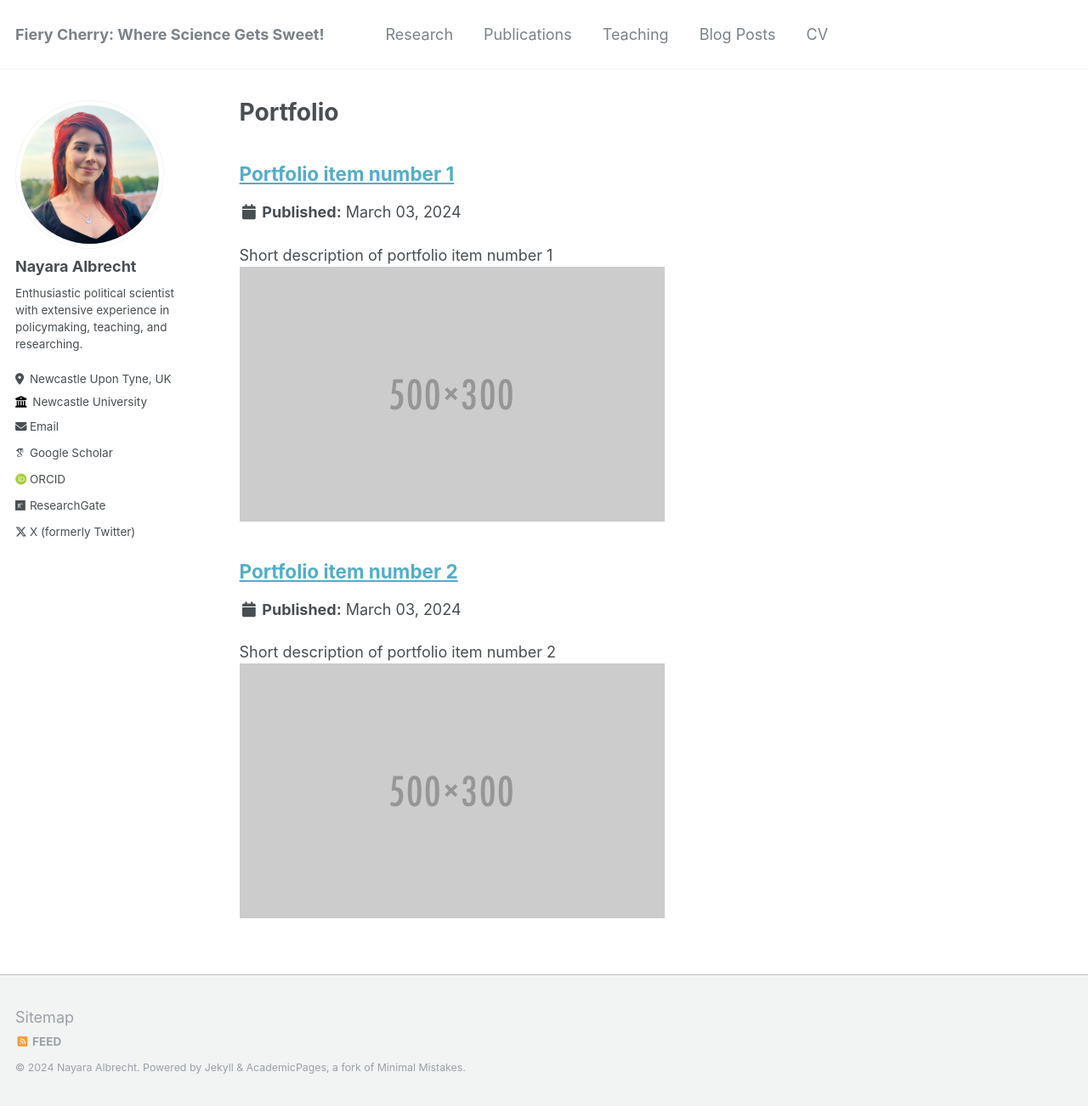
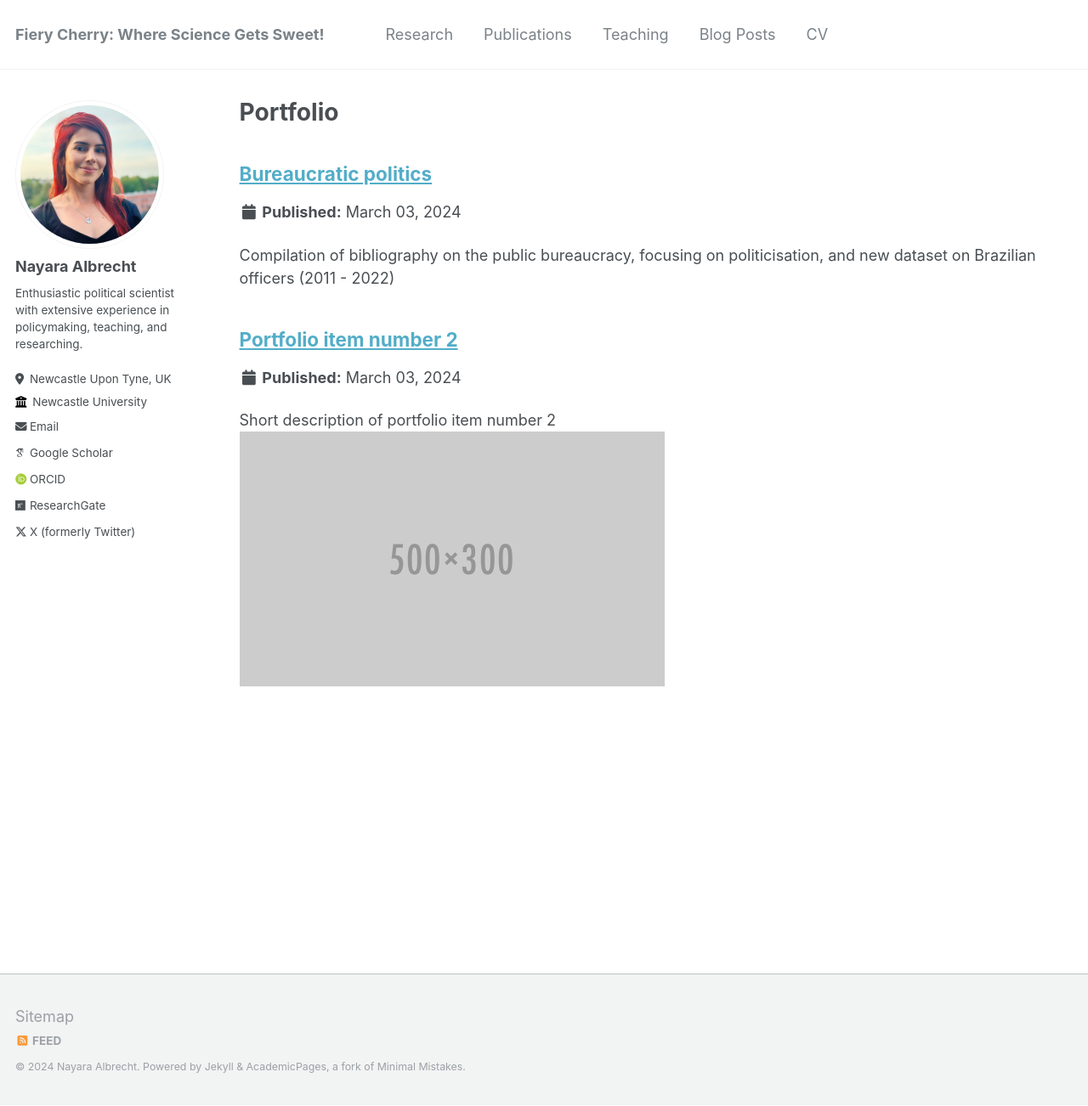
Before and after one commit to nayalbrecht/nayalbrecht.github.io, a Jekyll site: the page built from _pages/portfolio.html, in a window 1280 px wide and 1302 px high. Shown: the whole window at 85% size. Built offline with Jekyll 4.4.1, drawn with Linux system fonts in a browser that asks for light colours; some web fonts are replaced; a file with an impossible date is left out.

Commit message:
Update portfolio-1.md

```diff
--- a/_portfolio/portfolio-1.md
+++ b/_portfolio/portfolio-1.md
@@ -1,6 +1,6 @@
 ---
-title: "Portfolio item number 1"
-excerpt: "Short description of portfolio item number 1<br/><img src='/images/500x300.png'>"
+title: "Bureaucratic politics"
+excerpt: "Compilation of bibliography on the public bureaucracy, focusing on politicisation, and new dataset on Brazilian officers (2011 - 2022)"
 collection: portfolio
 ---
 
```
